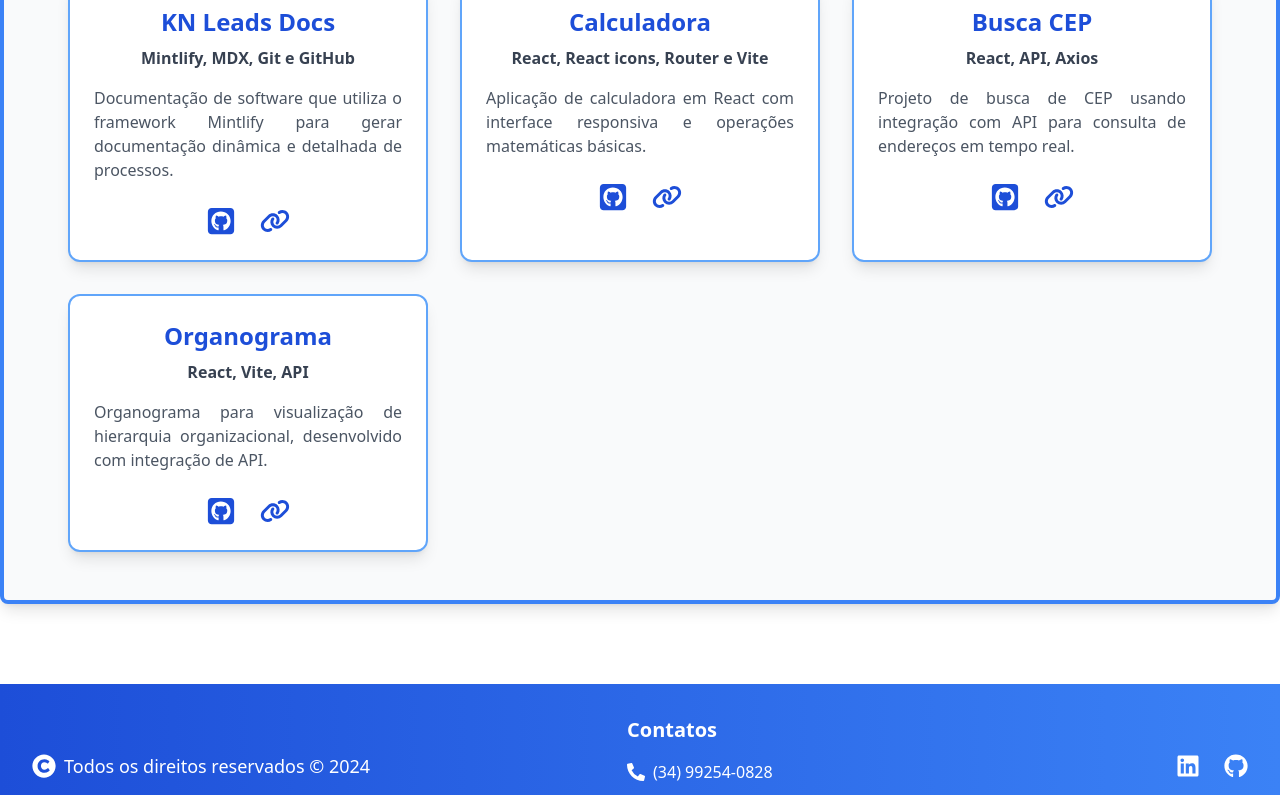
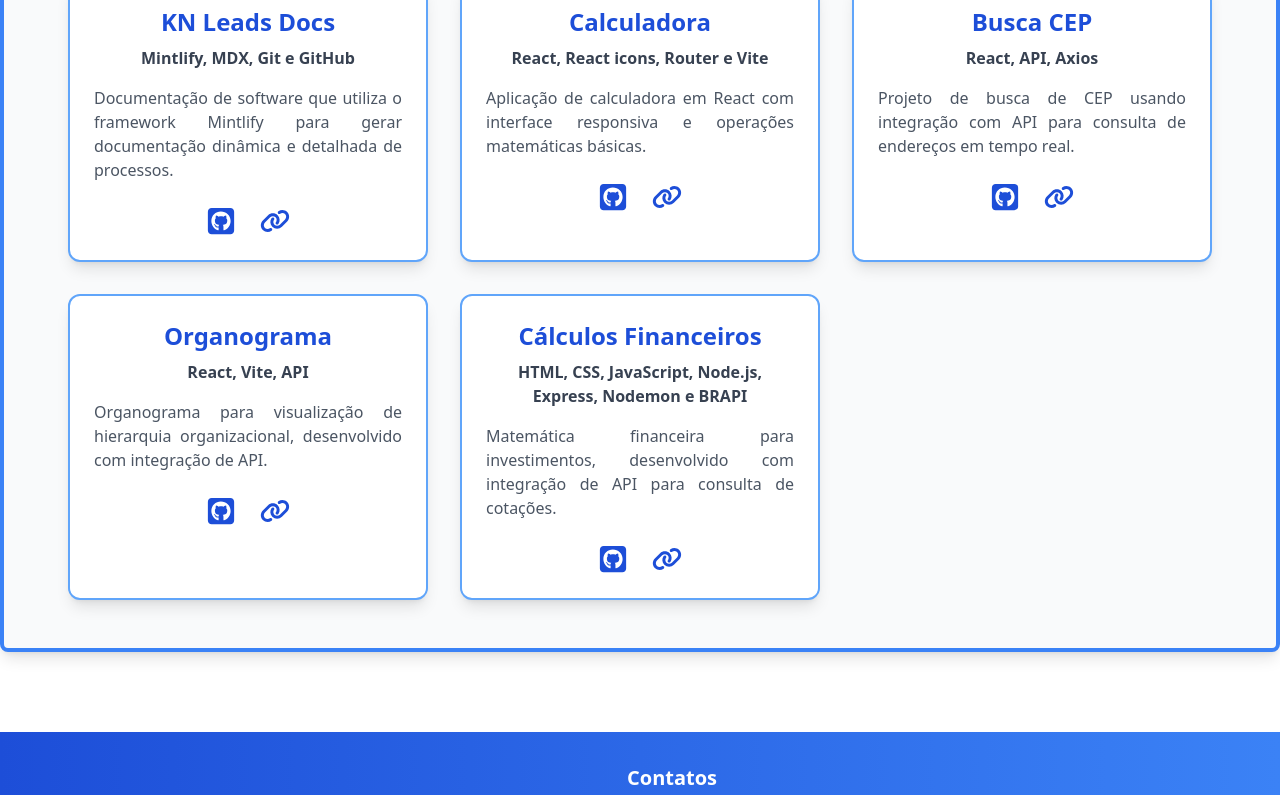
Before and after one commit to wesley-silv/Portfolio-React-JS, a React (Vite) app: page / in a window 1280 px wide. Shown: the part 2966-3761 px from the top of the page. Built offline with nearby package versions, Linux system fonts and the light colour scheme.

Commit message:
fix / Adding a new card for presentation of MathsCalcs project.

```diff
--- a/index.html
+++ b/index.html
@@ -2,8 +2,12 @@
 <html lang="en">
   <head>
     <meta charset="UTF-8" />
-    <link rel="icon" type="image/svg+xml" href="/vite.svg" />
     <meta name="viewport" content="width=device-width, initial-scale=1.0" />
+    <link
+      rel="shortcut icon"
+      href="/portfolio.png"
+      type="image/x-icon"
+    />
     <script src="http://localhost:8097"></script>
     <title>Wesley Silva</title>
   </head>
--- a/src/components/projects.jsx
+++ b/src/components/projects.jsx
@@ -19,12 +19,12 @@ export const Projects = () => {
             <p className="text-gray-600 mb-6 text-justify">{project.description}</p>
             <ul className="flex justify-center gap-6">
               <li>
-                <a href={project.githubLink} target="_blank" rel="noopener noreferrer" aria-label="GitHub">
+                <a href={project.githubLink} target="_blank" rel="noopener noreferrer" aria-label="GitHub" title='Repositório'>
                   <FaSquareGithub className="text-3xl text-blue-700 hover:text-blue-900 transition-colors" />
                 </a>
               </li>
               <li>
-                <a href={project.liveLink} target="_blank" rel="noopener noreferrer" aria-label="Live Project">
+                <a href={project.liveLink} target="_blank" rel="noopener noreferrer" aria-label="Live Project" title='Projeto'>
                   <FaLink className="text-3xl text-blue-700 hover:text-blue-900 transition-colors" />
                 </a>
               </li>
@@ -36,7 +36,7 @@ export const Projects = () => {
   );
 };
 
-// Dados dos projetos (exemplo)
+// Projects dates
 const projects = [
   {
     title: 'KN Leads Docs',
@@ -66,4 +66,11 @@ const projects = [
     githubLink: 'https://github.com/wesley-silv/Organogram-React-JS',
     liveLink: 'https://react-app-organo-ct1x-d9922o0b5-wesley-silv.vercel.app/',
   },
+  {
+    title: 'Cálculos Financeiros',
+    techStack: 'HTML, CSS, JavaScript, Node.js, Express, Nodemon e BRAPI',
+    description: 'Matemática financeira para investimentos, desenvolvido com integração de API para consulta de cotações.',
+    githubLink: 'https://github.com/wesley-silv/Maths-calcs',
+    liveLink: 'https://mathscalcs.vercel.app',
+  },
 ];
```
Also changed, not shown: public/portfolio.png (added), 1 other file (tests, documents, lock files or other folders).
